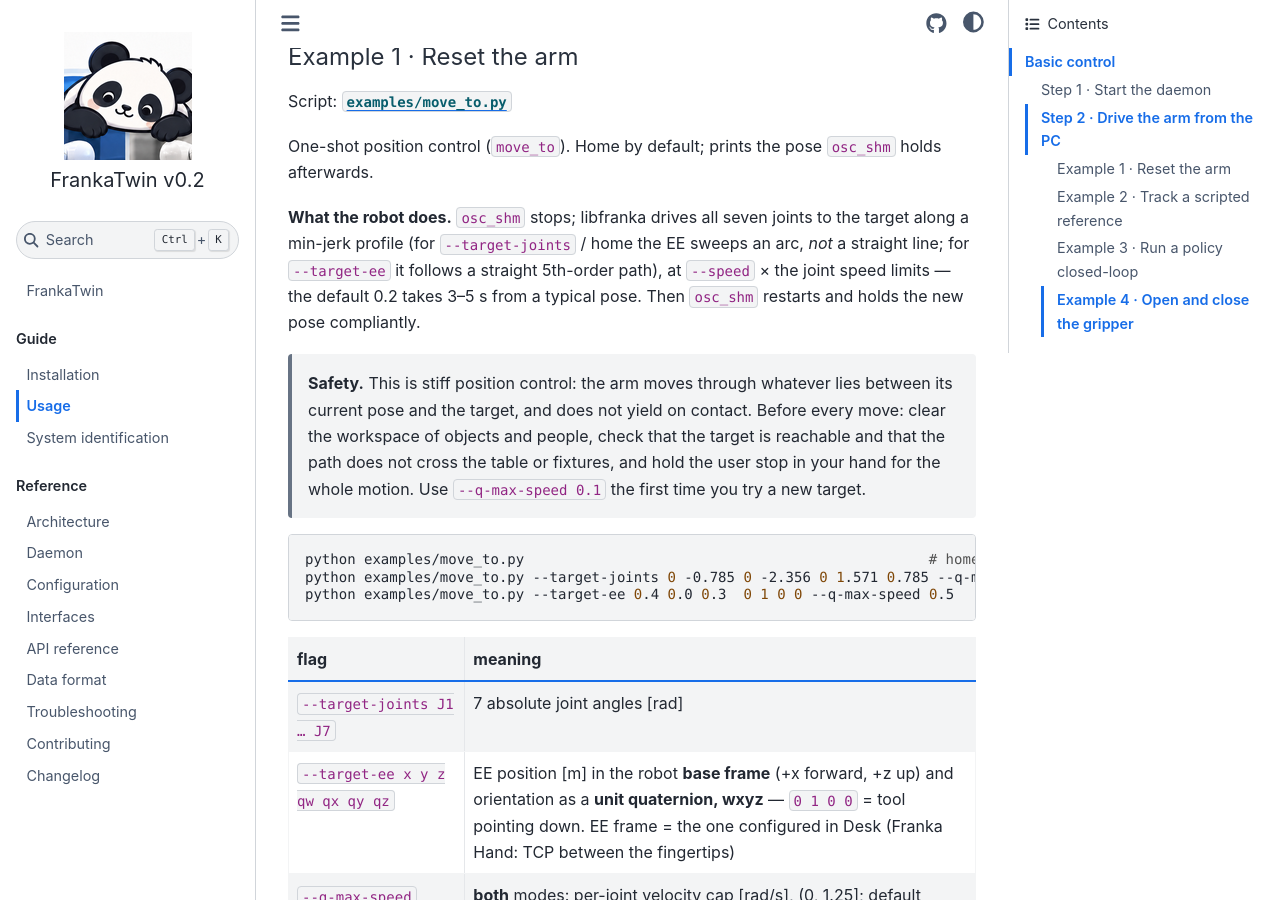
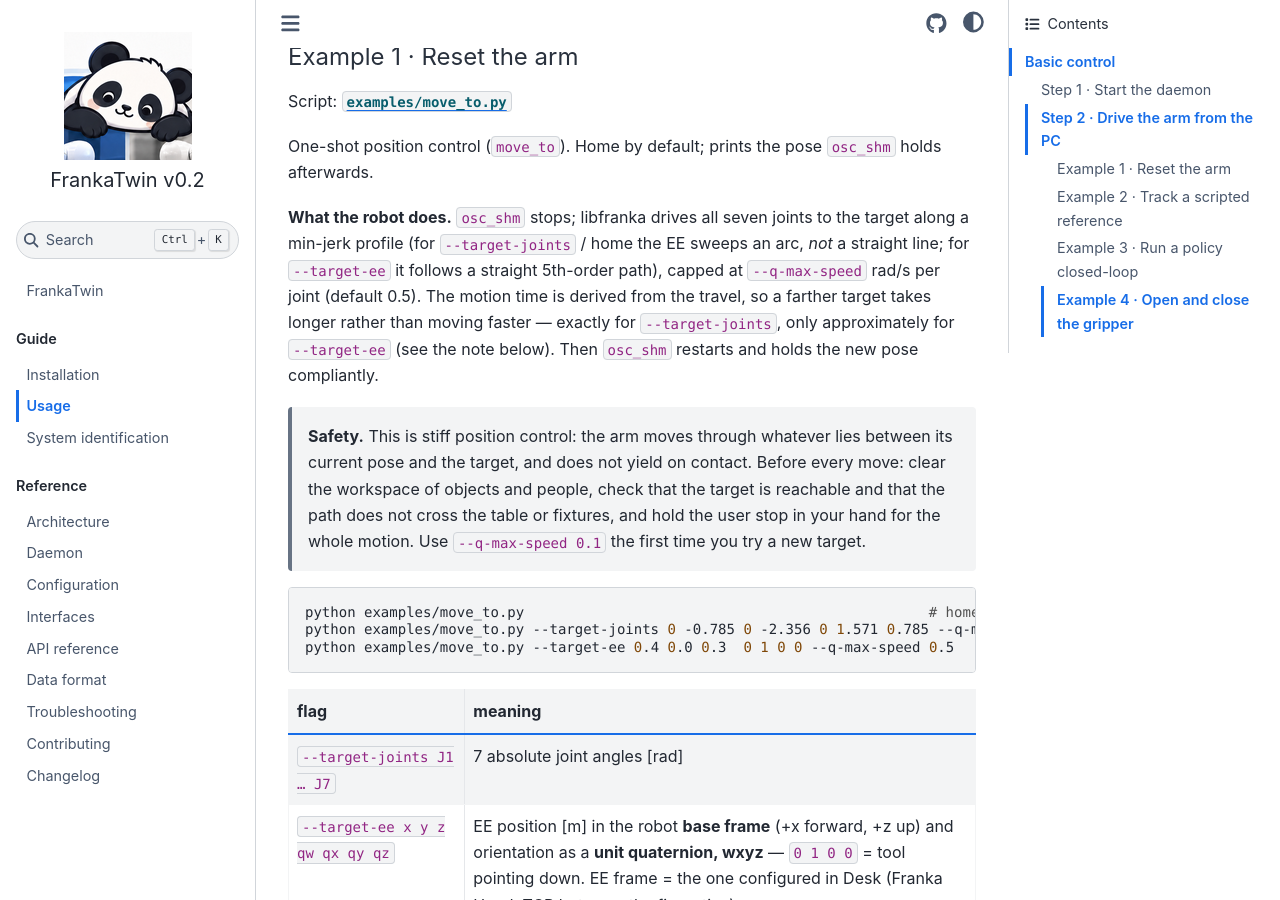
Before and after one commit to tsrobcvai/frankatwin, a Sphinx documentation site: the page built from docs/usage.md, in a window 1280 px wide and 900 px high, scrolled down 875 px. Built offline with Sphinx 7.4.7 and the Sphinx Book theme 1.1.4, drawn with Linux system fonts in a browser that asks for light colours.

Commit message:
docs(usage): Example 1 paces with --q-max-speed, not --speed
The "What the robot does" paragraph still described the old --speed knob
and its 0.2 default. Describe --q-max-speed (default 0.5, from
reset.q_max_speed) and note the cap is exact for --target-joints but only
approximate for --target-ee.

Co-Authored-By: Claude Opus 5 <noreply@anthropic.com>

```diff
--- a/docs/usage.md
+++ b/docs/usage.md
@@ -42,8 +42,11 @@ One-shot position control (`move_to`). Home by default; prints the pose
 **What the robot does.** `osc_shm` stops; libfranka drives all seven joints to
 the target along a min-jerk profile (for `--target-joints` / home the EE sweeps
 an arc, *not* a straight line; for `--target-ee` it follows a straight 5th-order
-path), at `--speed` × the joint speed limits — the default 0.2 takes 3–5 s from
-a typical pose. Then `osc_shm` restarts and holds the new pose compliantly.
+path), capped at `--q-max-speed` rad/s per joint (default 0.5). The motion time
+is derived from the travel, so a farther target takes longer rather than moving
+faster — exactly for `--target-joints`, only approximately for `--target-ee`
+(see the note below). Then `osc_shm` restarts and holds the new pose
+compliantly.
 
 > **Safety.** This is stiff position control: the arm moves through whatever
 > lies between its current pose and the target, and does not yield on contact.
```
